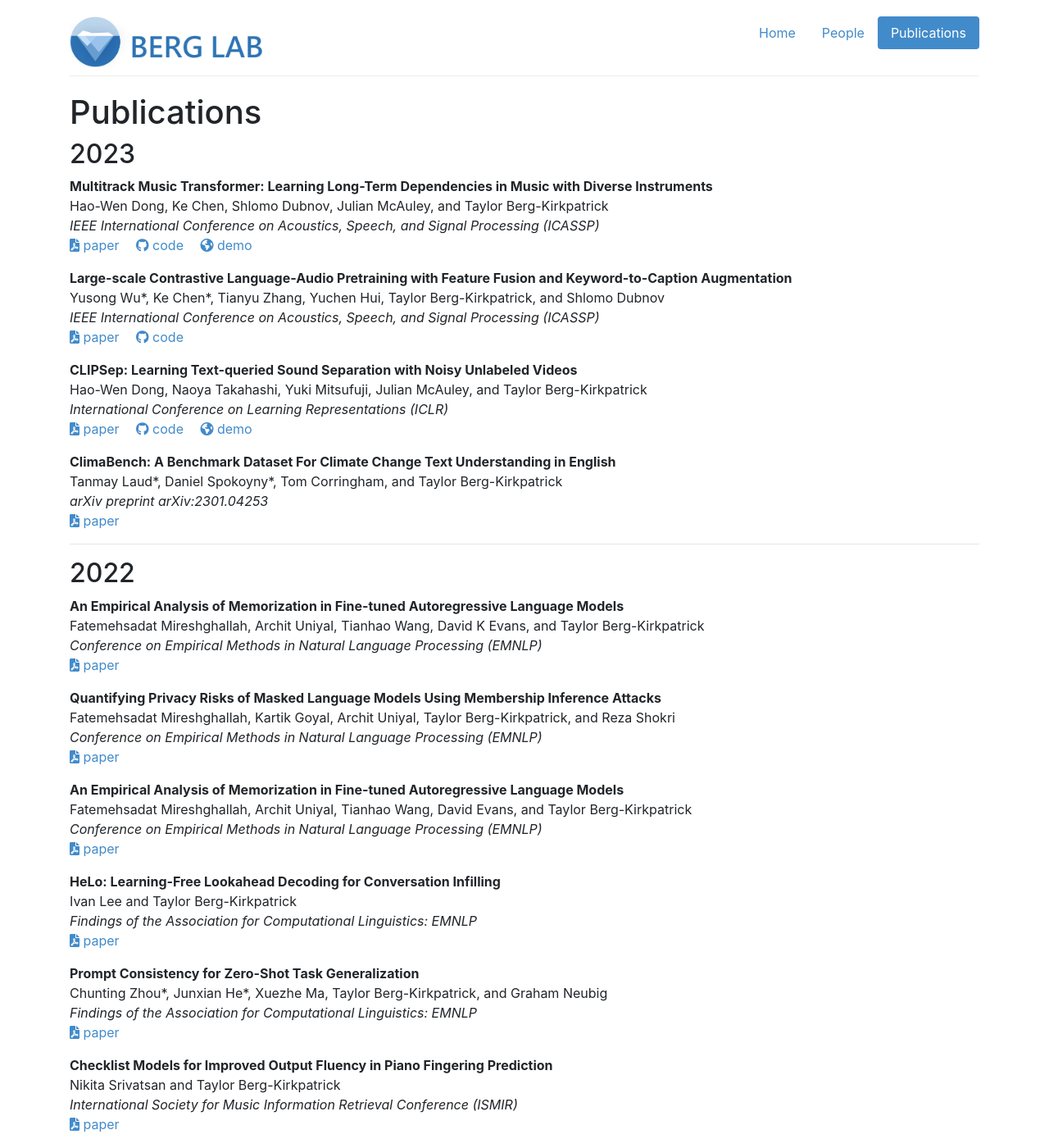
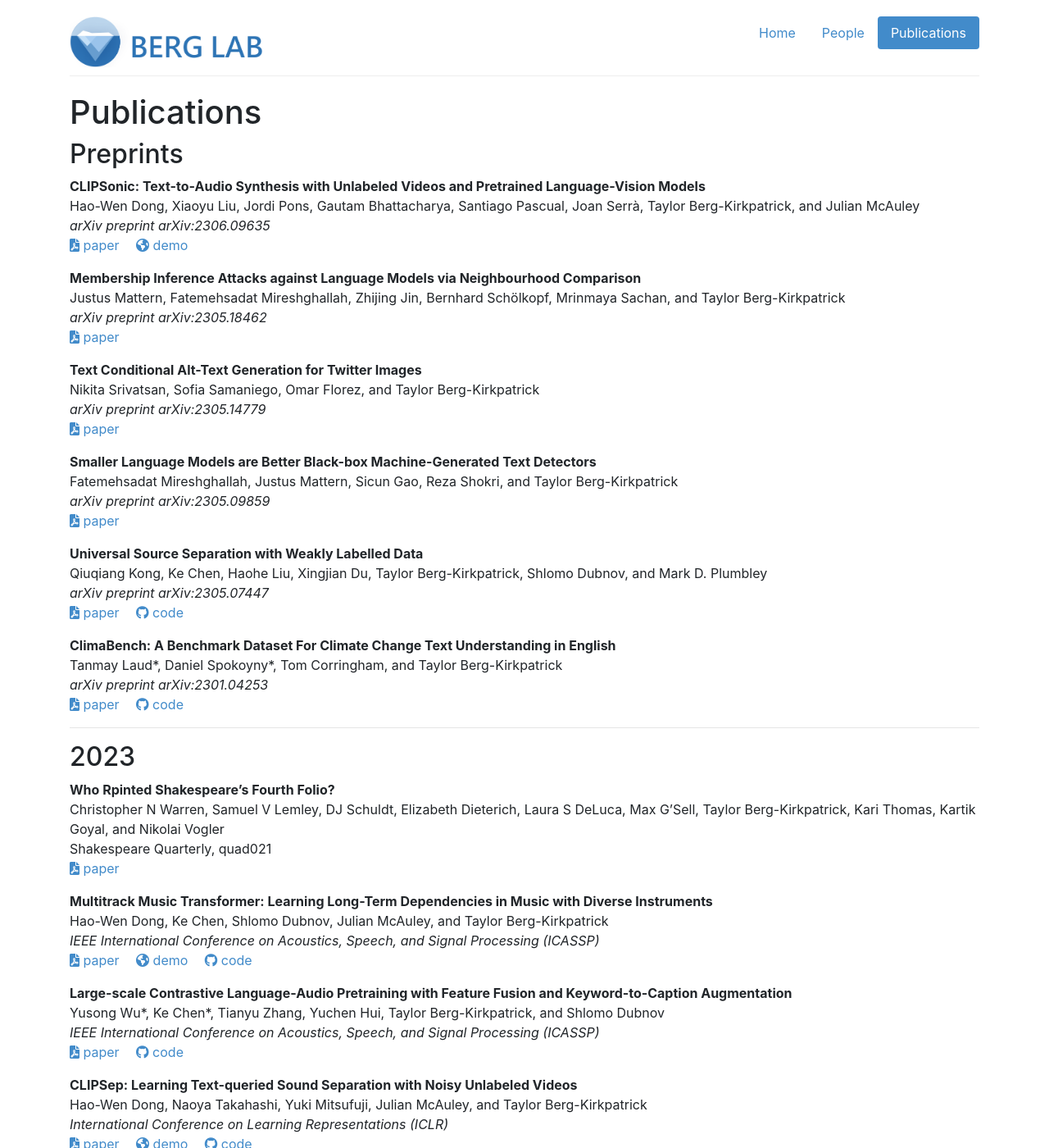
Before and after one commit to icebergnlp/icebergnlp.github.io, a Jekyll site: the page built from publications.md, in a window 1280 px wide and 1400 px high. Shown: the whole window at 82% size. Built offline with Jekyll 4.4.1, drawn with Linux system fonts in a browser that asks for light colours; some of the changed text lies outside the part shown.

Commit message:
Add preprints

```diff
--- a/publications.md
+++ b/publications.md
@@ -3,14 +3,56 @@ layout: default
 title: Publications
 ---
 
+## Preprints
+
+__CLIPSonic: Text-to-Audio Synthesis with Unlabeled Videos and Pretrained Language-Vision Models__\\
+Hao-Wen Dong, Xiaoyu Liu, Jordi Pons, Gautam Bhattacharya, Santiago Pascual, Joan Serrà, Taylor Berg-Kirkpatrick, and Julian McAuley\\
+_arXiv preprint arXiv:2306.09635_\\
+{% include icon_link.html text="paper" icon=site.icons.paper href="https://arxiv.org/pdf/2306.09635.pdf" %}&emsp;
+{% include icon_link.html text="demo" icon=site.icons.demo href="https://salu133445.github.io/clipsonic/" %}
+
+__Membership Inference Attacks against Language Models via Neighbourhood Comparison__\\
+Justus Mattern, Fatemehsadat Mireshghallah, Zhijing Jin, Bernhard Schölkopf, Mrinmaya Sachan, and Taylor Berg-Kirkpatrick\\
+_arXiv preprint arXiv:2305.18462_\\
+{% include icon_link.html text="paper" icon=site.icons.paper href="https://arxiv.org/pdf/2305.18462.pdf" %}
+
+__Text Conditional Alt-Text Generation for Twitter Images__\\
+Nikita Srivatsan, Sofia Samaniego, Omar Florez, and Taylor Berg-Kirkpatrick\\
+_arXiv preprint arXiv:2305.14779_\\
+{% include icon_link.html text="paper" icon=site.icons.paper href="https://arxiv.org/pdf/2305.14779.pdf" %}
+
+__Smaller Language Models are Better Black-box Machine-Generated Text Detectors__\\
+Fatemehsadat Mireshghallah, Justus Mattern, Sicun Gao, Reza Shokri, and Taylor Berg-Kirkpatrick\\
+_arXiv preprint arXiv:2305.09859_\\
+{% include icon_link.html text="paper" icon=site.icons.paper href="https://arxiv.org/pdf/2305.09859.pdf" %}
+
+__Universal Source Separation with Weakly Labelled Data__\\
+Qiuqiang Kong, Ke Chen, Haohe Liu, Xingjian Du, Taylor Berg-Kirkpatrick, Shlomo Dubnov, and Mark D. Plumbley\\
+_arXiv preprint arXiv:2305.07447_\\
+{% include icon_link.html text="paper" icon=site.icons.paper href="https://arxiv.org/pdf/2305.07447.pdf" %}&emsp;
+{% include icon_link.html text="code" icon=site.icons.code href="https://github.com/bytedance/uss" %}
+
+__ClimaBench: A Benchmark Dataset For Climate Change Text Understanding in English__\\
+Tanmay Laud\*, Daniel Spokoyny\*, Tom Corringham, and Taylor Berg-Kirkpatrick\\
+_arXiv preprint arXiv:2301.04253_\\
+{% include icon_link.html text="paper" icon=site.icons.paper href="https://arxiv.org/pdf/2301.04253.pdf" %}&emsp;
+{% include icon_link.html text="code" icon=site.icons.code href="https://github.com/climabench/climabench" %}
+
+---
+
 ## 2023
+
+__Who Rpinted Shakespeare’s Fourth Folio?__\\
+Christopher N Warren, Samuel V Lemley, DJ Schuldt, Elizabeth Dieterich, Laura S DeLuca, Max G’Sell, Taylor Berg-Kirkpatrick, Kari Thomas, Kartik Goyal, and Nikolai Vogler\\
+Shakespeare Quarterly, quad021\\
+{% include icon_link.html text="paper" icon=site.icons.paper href="https://doi.org/10.1093/sq/quad021" %}
 
 __Multitrack Music Transformer: Learning Long-Term Dependencies in Music with Diverse Instruments__\\
 Hao-Wen Dong, Ke Chen, Shlomo Dubnov, Julian McAuley, and Taylor Berg-Kirkpatrick\\
 _IEEE International Conference on Acoustics, Speech, and Signal Processing (ICASSP)_\\
 {% include icon_link.html text="paper" icon=site.icons.paper href="https://arxiv.org/pdf/2207.06983.pdf" %}&emsp;
-{% include icon_link.html text="code" icon=site.icons.code href="https://github.com/salu133445/mmt" %}&emsp;
-{% include icon_link.html text="demo" icon=site.icons.demo href="https://salu133445.github.io/mmt/" %}
+{% include icon_link.html text="demo" icon=site.icons.demo href="https://salu133445.github.io/mmt/" %}&emsp;
+{% include icon_link.html text="code" icon=site.icons.code href="https://github.com/salu133445/mmt" %}
 
 __Large-scale Contrastive Language-Audio Pretraining with Feature Fusion and Keyword-to-Caption Augmentation__\\
 Yusong Wu\*, Ke Chen\*, Tianyu Zhang, Yuchen Hui, Taylor Berg-Kirkpatrick, and Shlomo Dubnov\\
@@ -22,13 +64,18 @@ __CLIPSep: Learning Text-queried Sound Separation with Noisy Unlabeled Videos__\
 Hao-Wen Dong, Naoya Takahashi, Yuki Mitsufuji, Julian McAuley, and Taylor Berg-Kirkpatrick\\
 _International Conference on Learning Representations (ICLR)_\\
 {% include icon_link.html text="paper" icon=site.icons.paper href="https://arxiv.org/pdf/2212.07065.pdf" %}&emsp;
-{% include icon_link.html text="code" icon=site.icons.code href="https://github.com/sony/CLIPSep" %}&emsp;
-{% include icon_link.html text="demo" icon=site.icons.demo href="https://sony.github.io/CLIPSep/" %}
+{% include icon_link.html text="demo" icon=site.icons.demo href="https://sony.github.io/CLIPSep/" %}&emsp;
+{% include icon_link.html text="code" icon=site.icons.code href="https://github.com/sony/CLIPSep" %}
 
-__ClimaBench: A Benchmark Dataset For Climate Change Text Understanding in English__\\
-Tanmay Laud\*, Daniel Spokoyny\*, Tom Corringham, and Taylor Berg-Kirkpatrick\\
-_arXiv preprint arXiv:2301.04253_\\
-{% include icon_link.html text="paper" icon=site.icons.paper href="https://arxiv.org/pdf/2301.04253.pdf" %}
+__Jointly modeling products and resource pages for task-oriented recommendation__\\
+Brendan Duncan, Surya Kallumadi, Taylor Berg-Kirkpatrick, and Julian McAuley\\
+_World Wide Web (WWW), Industry Track_\\
+{% include icon_link.html text="paper" icon=site.icons.paper href="https://dl.acm.org/doi/pdf/10.1145/3543873.3584642" %}
+
+__Contrastive Attention Networks for Attribution of Early Modern Print__\\
+Nikolai Vogler, Kartik Goyal, Kishore PV Reddy, Elizaveta Pertseva, Samuel V. Lemley, Christopher N. Warren, Max G'Sell, and Taylor Berg-Kirkpatrick\\
+_AAAI Conference on Artificial Intelligence (AAAI)_\\
+{% include icon_link.html text="paper" icon=site.icons.paper href="https://arxiv.org/pdf/2306.07998.pdf" %}
 
 ---
 
@@ -68,8 +115,8 @@ __Improving Choral Music Separation through Expressive Synthesized Data from Sam
 Ke Chen, Hao-Wen Dong, Yi Luo, Julian McAuley, Taylor Berg-Kirkpatrick, Miller Puckette, and Shlomo Dubnov\\
 _International Society for Music Information Retrieval Conference (ISMIR)_\\
 {% include icon_link.html text="paper" icon=site.icons.paper href="https://arxiv.org/pdf/2209.02871.pdf" %}&emsp;
-{% include icon_link.html text="code" icon=site.icons.code href="https://github.com/RetroCirce/Choral_Music_Separation" %}&emsp;
-{% include icon_link.html text="demo" icon=site.icons.demo href="https://retrocirce.github.io/cms_demo/" %}
+{% include icon_link.html text="demo" icon=site.icons.demo href="https://retrocirce.github.io/cms_demo/" %}&emsp;
+{% include icon_link.html text="code" icon=site.icons.code href="https://github.com/RetroCirce/Choral_Music_Separation" %}
 
 __Non-Parametric Temporal Adaptation for Social Media Topic Classification__\\
 Fatemehsadat Mireshghallah, Nikolai Vogler, Junxian He, Omar Florez, Ahmed El-Kishky, and Taylor Berg-Kirkpatrick\\
@@ -183,8 +230,8 @@ __Towards Automatic Instrumentation by Learning to Separate Parts in Symbolic Mu
 Hao-Wen Dong, Chris Donahue, Taylor Berg-Kirkpatrick, and Julian McAuley\\
 _International Society for Music Information Retrieval Conference (ISMIR)_\\
 {% include icon_link.html text="paper" icon=site.icons.paper href="https://arxiv.org/pdf/2107.05916.pdf" %}&emsp;
-{% include icon_link.html text="code" icon=site.icons.code href="https://github.com/salu133445/arranger" %}&emsp;
-{% include icon_link.html text="demo" icon=site.icons.demo href="https://salu133445.github.io/arranger/" %}
+{% include icon_link.html text="demo" icon=site.icons.demo href="https://salu133445.github.io/arranger/" %}&emsp;
+{% include icon_link.html text="code" icon=site.icons.code href="https://github.com/salu133445/arranger" %}
 
 __Neural Representation Learning for Scribal Hands of Linear B__\\
 Nikita Srivatsan, Jason Vega, Christina Skelton, and Taylor Berg-Kirkpatrick\\
@@ -259,8 +306,8 @@ __MusPy: A Toolkit for Symbolic Music Generation__\\
 Hao-Wen Dong, Ke Chen, Julian McAuley, and Taylor Berg-Kirkpatrick\\
 _International Society for Music Information Retrieval Conference (ISMIR)_\\
 {% include icon_link.html text="paper" icon=site.icons.paper href="https://arxiv.org/pdf/2008.01951.pdf" %}&emsp;
-{% include icon_link.html text="code" icon=site.icons.code href="https://github.com/salu133445/muspy" %}&emsp;
-{% include icon_link.html text="demo" icon=site.icons.demo href="https://salu133445.github.io/muspy/" %}
+{% include icon_link.html text="demo" icon=site.icons.demo href="https://salu133445.github.io/muspy/" %}&emsp;
+{% include icon_link.html text="code" icon=site.icons.code href="https://github.com/salu133445/muspy" %}
 
 __Music SketchNet: Controllable Music Generation via Factorized Representations of Pitch and Rhythm__\\
 Ke Chen, Cheng-i Wang, Taylor Berg-Kirkpatrick, and Shlomo Dubnov\\
```
